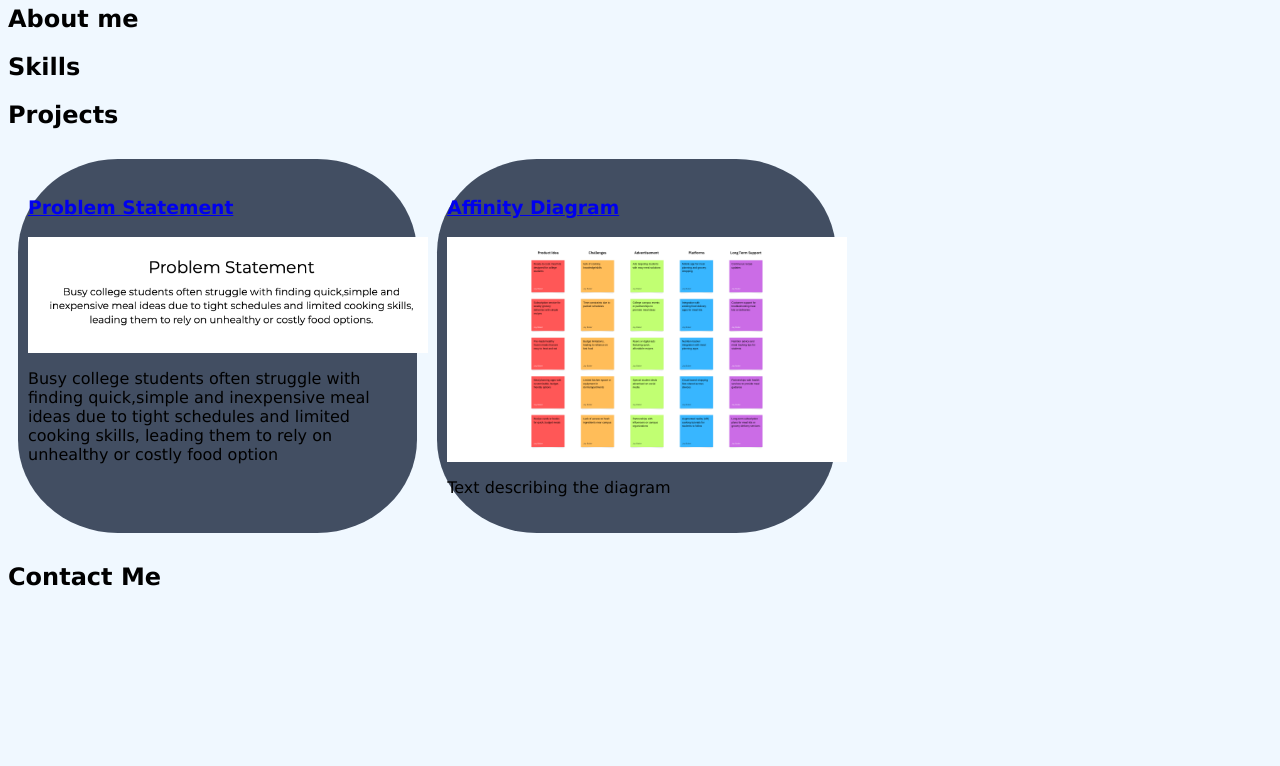
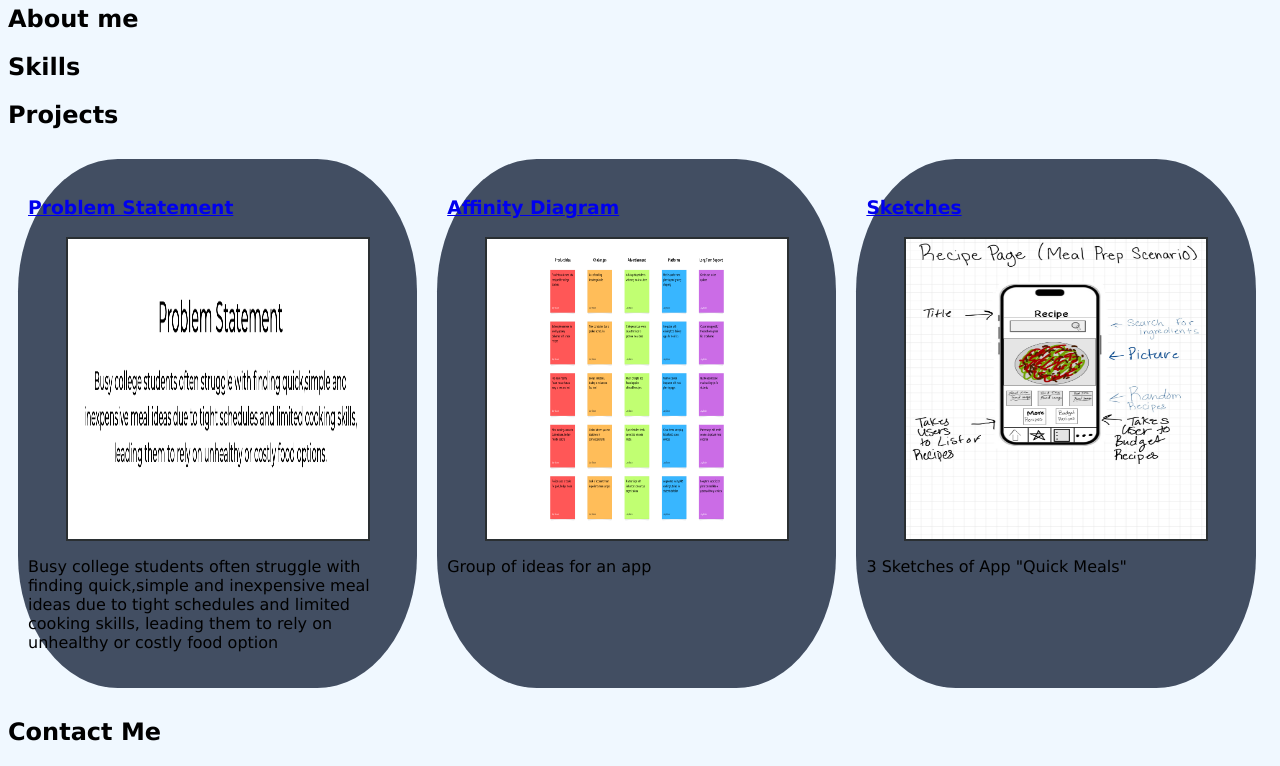
Before and after one commit to JayCBak1/JayCBak1.github.io, a plain HTML site: page index.html in a window 1280 px wide. Shown: the part 76-842 px from the top of the page. Before the commit the page ends 800 px from the top, so only its background shows below. Drawn offline with Linux system fonts and the light colour scheme.

Commit message:
Add files via upload

```diff
--- a/index.html
+++ b/index.html
@@ -21,7 +21,7 @@
                 <a href="files/Problem Statement.pdf">
                     <h3>Problem Statement</h3></a>
                 <a href="files/Problem Statement.pdf">
-                    <img src="images/project ss.png" width="400"></a>
+                    <img src="images/project ss.png" > </a>
                 <p>Busy college students often struggle with finding quick,simple and inexpensive meal ideas due to tight schedules and limited cooking skills, leading them to rely on unhealthy or costly food option</p>
             </section>
 
@@ -32,10 +32,20 @@
                 <h3>Affinity Diagram</h3>
             </a>
              <a href="files/affinity.pdf">
-                 <img src="images/affinity.png" width="400">
+                 <img src="images/affinity.png" >
                 </a>
-             <p> Text describing the diagram</p>
+             <p> Group of ideas for an app</p>
     </section>
+
+    <!--Sketches Assignment-->
+        <section class="project">
+
+            <a href="files/Sketch190.pdf"><h3>Sketches</h3></a>
+            <a href="files/Sketch190.pdf"><img src="images/Sketch(CSCE190).jpg"></a>
+                <p>
+                    3 Sketches of App "Quick Meals"
+                </p>
+                  </section>
 
 
         </div>
--- a/styles.css
+++ b/styles.css
@@ -23,3 +23,12 @@ padding: 20px 10px;
 background: rgb(66, 78, 98); /* pick a color */
 border-radius: 25%;
 }
+
+.project img{
+    width: 300px;
+    height: 300px;
+    margin: 10px;
+    border: 2px solid rgb(42, 47, 50); /* choose a color */
+    display: block;
+    margin: auto;
+    }
```
Also changed, not shown: images/Sketch(CSCE190).jpg (added), 1 other file.
